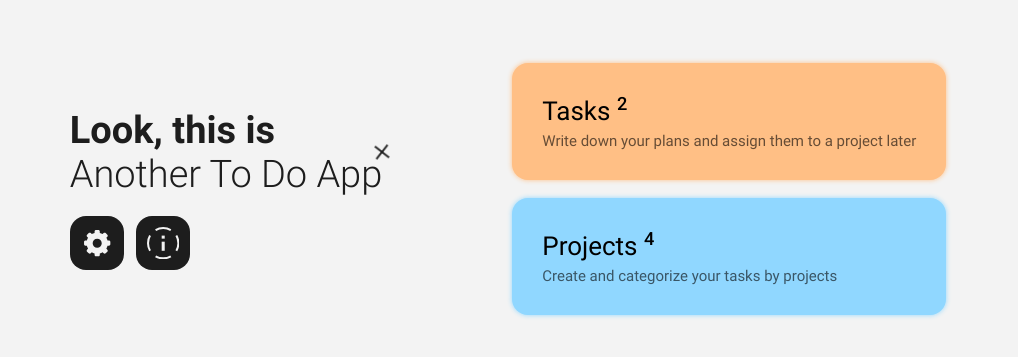
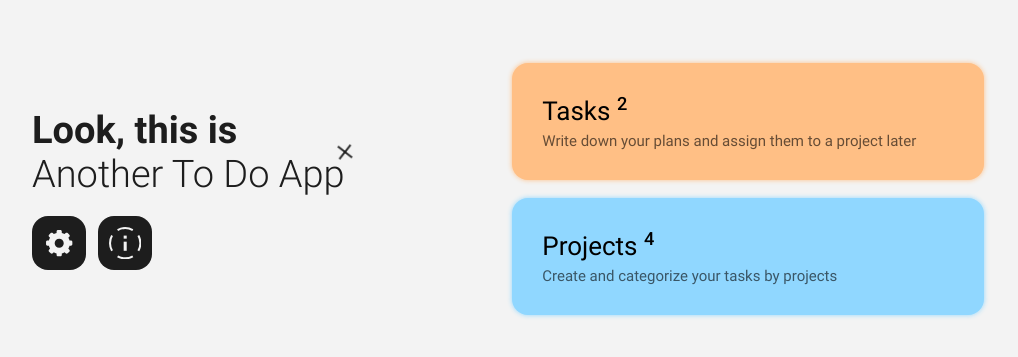
Before and after one commit to zerescas/another-to-do-app, a Vue app: page / in a window 1280 px wide. Shown: the part 211-568 px from the top of the page, without its empty margins (132-1150 px from the left). Built offline with nearby package versions, Linux system fonts and the light colour scheme.

Commit message:
layout.css: remove width unsetting for centered layout

```diff
--- a/src/assets/layout.css
+++ b/src/assets/layout.css
@@ -9,7 +9,6 @@
 /* Modifier that keeps content in center of the screen */
 .app-layout--centered {
   margin: auto;
-  width: unset;
 }
 
 /* Modifier that adds padding around the layout */
```
